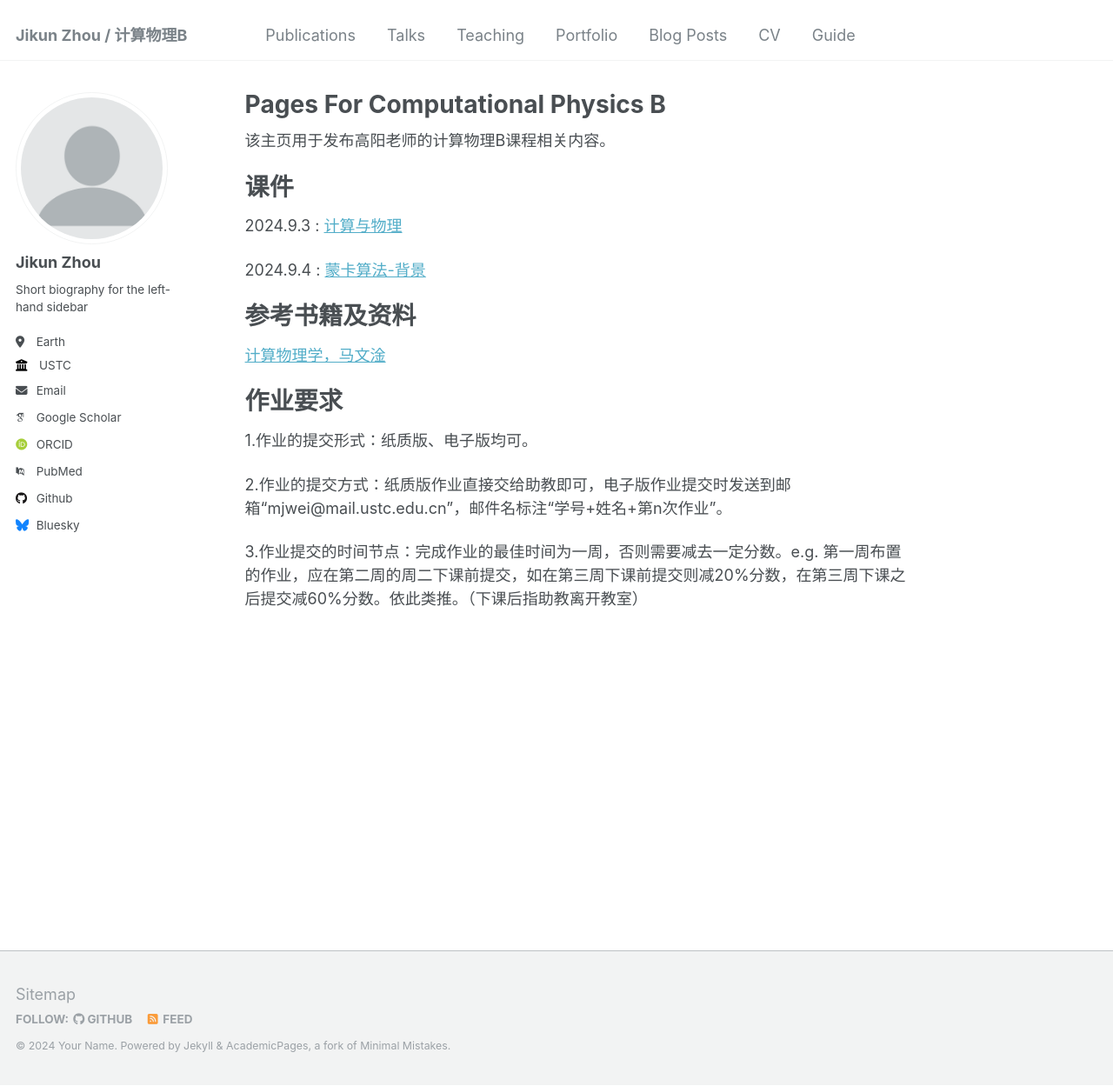
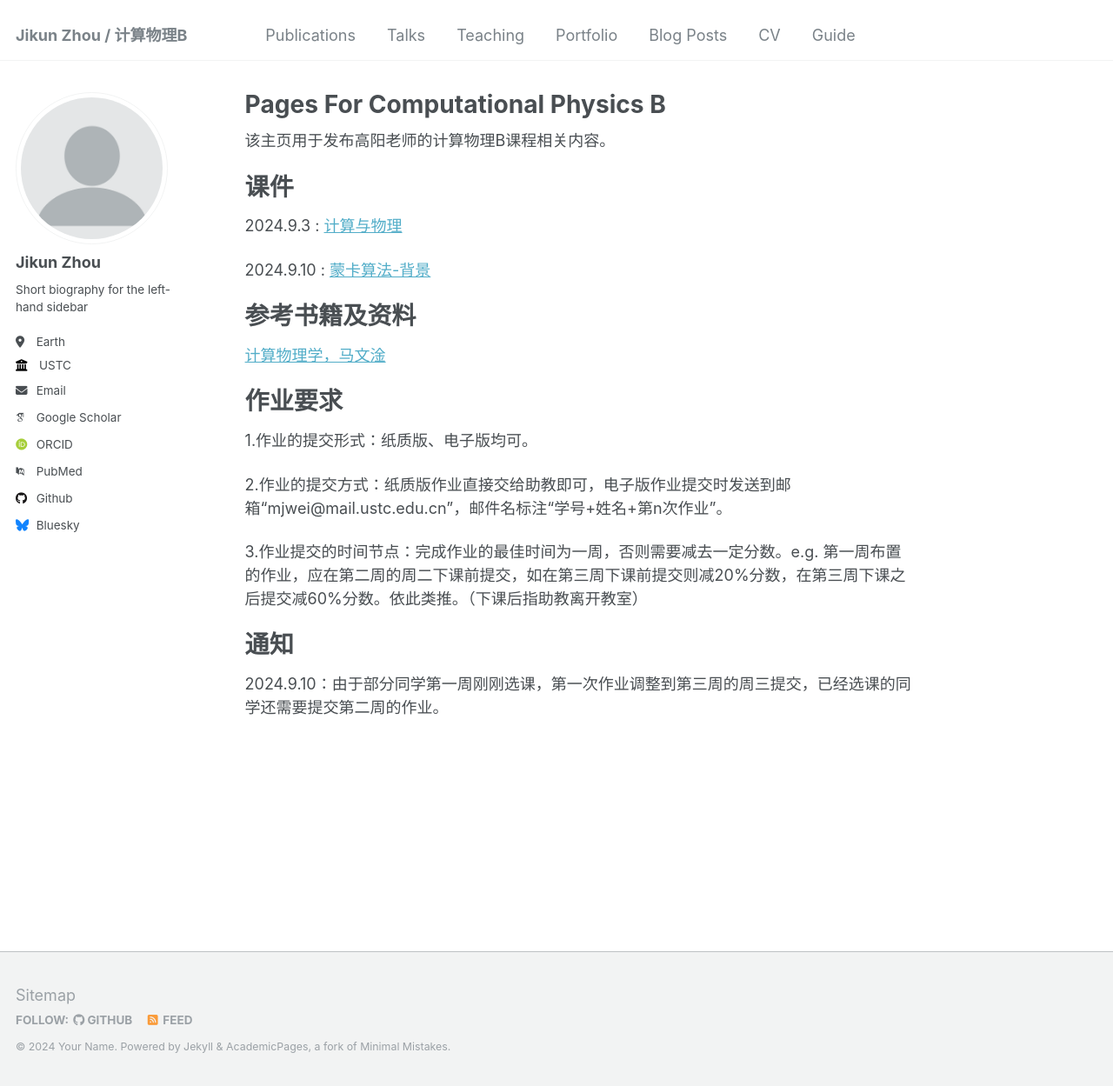
Before and after one commit to ZhouJikunn/ZhouJikunn.github.io, a Jekyll site: the page built from _pages/about.md, in a window 1280 px wide and 1249 px high. Shown: the whole window at 87% size. Built offline with Jekyll 4.4.1, drawn with Linux system fonts in a browser that asks for light colours; some web fonts are replaced.

Commit message:
Update about.md

```diff
--- a/_pages/about.md
+++ b/_pages/about.md
@@ -12,13 +12,12 @@ redirect_from:
 ======
 2024.9.3 : [计算与物理](http://zhoujikunn.github.io/files/计算与物理.pdf)
 
-2024.9.4 : [蒙卡算法-背景](http://zhoujikunn.github.io/files/蒙卡算法-背景.pdf)
+2024.9.10 : [蒙卡算法-背景](http://zhoujikunn.github.io/files/蒙卡算法-背景.pdf)
 
 
 参考书籍及资料
 ======
 [计算物理学，马文淦](http://zhoujikunn.github.io/files/计算物理学.pdf)
-
 
 作业要求
 ======
@@ -27,3 +26,7 @@ redirect_from:
 2.作业的提交方式：纸质版作业直接交给助教即可，电子版作业提交时发送到邮箱“mjwei@mail.ustc.edu.cn”，邮件名标注“学号+姓名+第n次作业”。
 
 3.作业提交的时间节点：完成作业的最佳时间为一周，否则需要减去一定分数。e.g. 第一周布置的作业，应在第二周的周二下课前提交，如在第三周下课前提交则减20%分数，在第三周下课之后提交减60%分数。依此类推。（下课后指助教离开教室）
+
+通知
+======
+2024.9.10：由于部分同学第一周刚刚选课，第一次作业调整到第三周的周三提交，已经选课的同学还需要提交第二周的作业。
```
